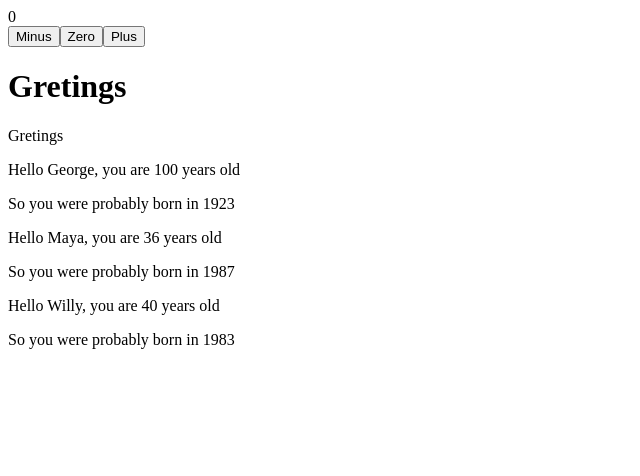
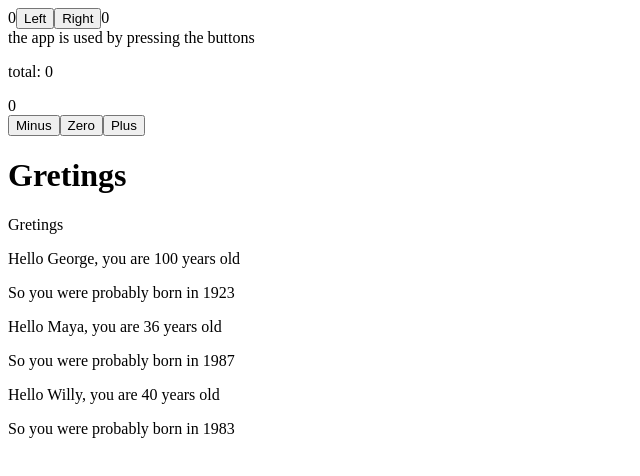
Before and after one commit to willyto3/part1, a React (Vite) app: page / in a window 1280 px wide. Shown: the top 476 px of the page, without its empty margins (0-640 px from the left). Built offline with nearby package versions, Linux system fonts and the light colour scheme.

Commit message:
Terminado parte 1

```diff
--- a/src/App.jsx
+++ b/src/App.jsx
@@ -22,8 +22,21 @@
   )
 }
 
+const History = (props) => {
+  if (props.allClicks.length === 0) {
+    return <div>the app is used by pressing the buttons </div>
+  }
+
+  return <div>button press history: {props.allClicks.join(' ')}</div>
+}
+
 const App = () => {
   const [counter, setCounter] = useState(0)
+  const [left, setLeft] = useState(0)
+  const [right, setRight] = useState(0)
+  const [allClicks, setAll] = useState([])
+  const [total, setTotal] = useState(0)
+
   console.log('rendering with counter value', counter)
 
   const increaseByOne = () => {
@@ -41,8 +54,36 @@
     setCounter(0)
   }
 
+  const handleLeftClick = () => {
+    setAll(allClicks.concat('L'))
+    console.log('left before', left)
+    const updatedLeft = left + 1
+    setLeft(updatedLeft)
+    console.log('left after', updatedLeft)
+    setTotal(updatedLeft + right)
+  }
+
+  const handleRightClick = () => {
+    setAll(allClicks.concat('R'))
+    console.log('right before', right)
+    const updatedRight = right + 1
+    setRight(updatedRight)
+    console.log('right after', updatedRight)
+    setTotal(left + updatedRight)
+  }
+
   return (
     <>
+      <div>
+        {left}
+        <Button onSmash={handleLeftClick} text='Left'/>
+        <Button onSmash={handleRightClick} text='Right'/>
+
+        {right}
+        <History allClicks={allClicks} />
+        <p>total: {total}</p>
+      </div>
+
       <div>
         <Display counter={counter} />
       </div>
```
